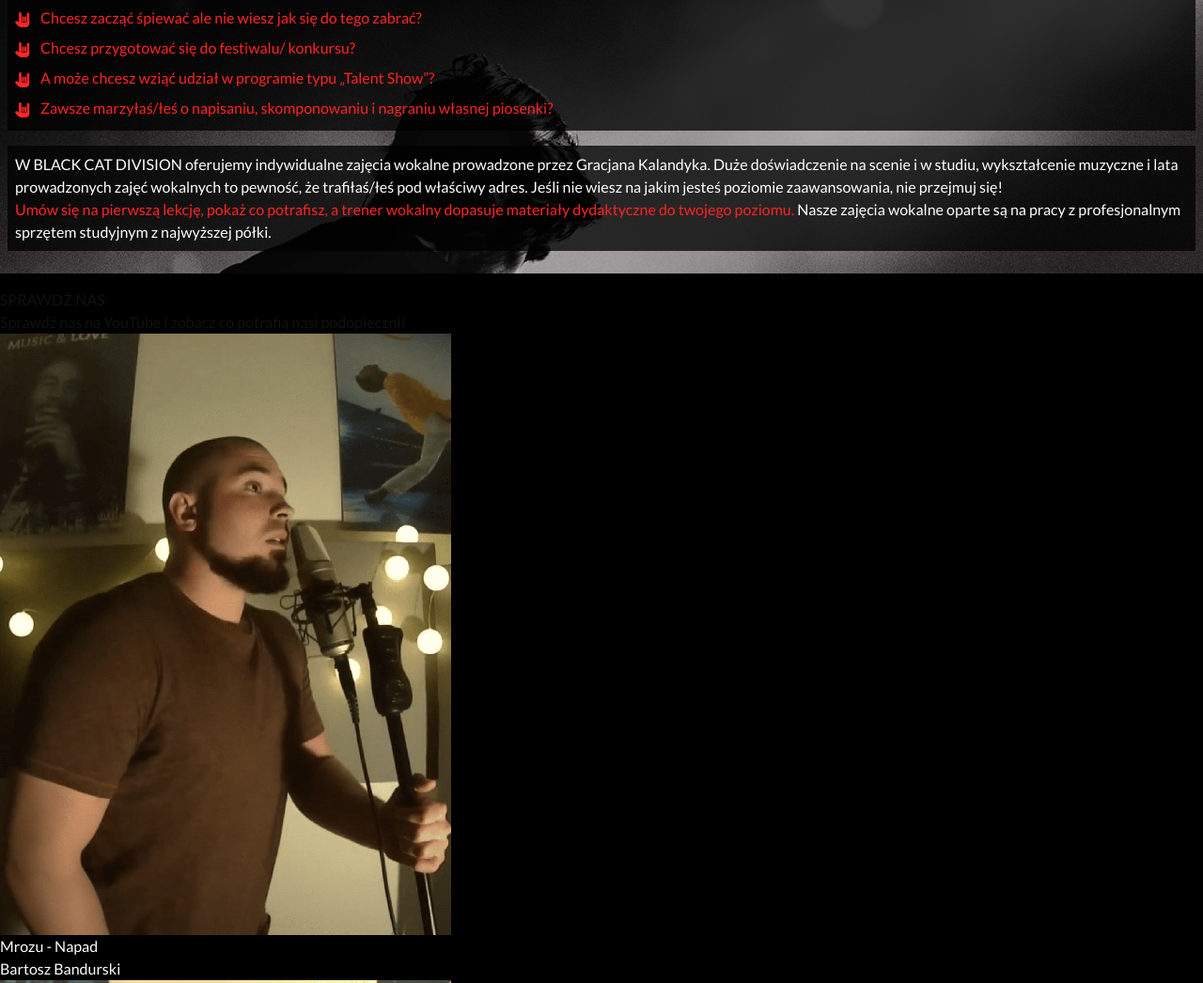
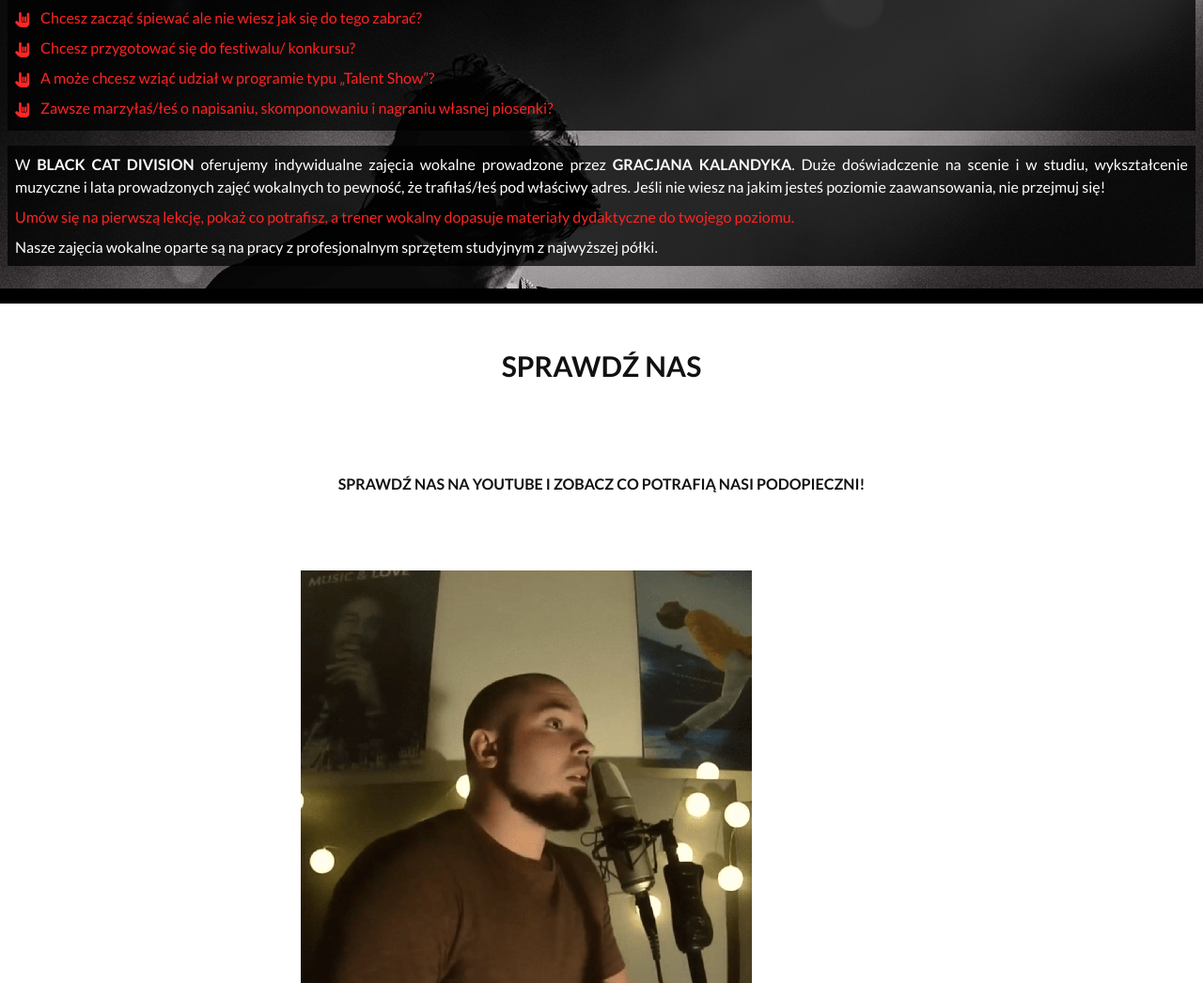
Before and after one commit to dawid-majewski-pl/black_cat_division, a website: page public/index.html in a window 1280 px wide. Shown: the part 3691-4737 px from the top of the page at 94% size. Drawn offline with Linux system fonts and the light colour scheme.

Commit message:
Show section styled.

```diff
--- a/public/index.html
+++ b/public/index.html
@@ -158,52 +158,54 @@
                     <li class="py-1"><img class="inline w-4 mr-2" src="img/hand.webp" alt=""> A może chcesz wziąć udział w programie typu „Talent Show”?</li>
                     <li class="py-1"><img class="inline w-4 mr-2" src="img/hand.webp" alt=""> Zawsze marzyłaś/łeś o napisaniu, skomponowaniu i nagraniu własnej piosenki?</li>
                 </ul>
-                <div class="bg-black bg-opacity-75 m-2 p-2">
-                    <p>
-                        W <span>BLACK CAT DIVISION</span> oferujemy indywidualne zajęcia wokalne prowadzone przez <span>Gracjana Kalandyka</span>. Duże doświadczenie na scenie i w studiu, wykształcenie muzyczne i lata prowadzonych zajęć wokalnych to pewność, że trafiłaś/łeś pod właściwy adres.
+                <div class="bg-black bg-opacity-75 m-2 p-2 text-justify">
+                    <p class="mb-2">
+                        W <span class="font-bold">BLACK CAT DIVISION</span> oferujemy indywidualne zajęcia wokalne prowadzone przez <span class="font-bold">GRACJANA KALANDYKA</span>. Duże doświadczenie na scenie i w studiu, wykształcenie muzyczne i lata prowadzonych zajęć wokalnych to pewność, że trafiłaś/łeś pod właściwy adres.
                         Jeśli nie wiesz na jakim jesteś poziomie zaawansowania, nie przejmuj się!
                     </p>
+                    <p class="mb-2">
+                        <span class="text-red-main">Umów się na pierwszą lekcję, pokaż co potrafisz, a trener wokalny dopasuje materiały dydaktyczne do twojego poziomu.</span>
+                    </p>
                     <p>
-                        <span class="text-red-main">Umów się na pierwszą lekcję, pokaż co potrafisz, a trener wokalny dopasuje materiały dydaktyczne do twojego poziomu.</span>
-                        Nasze zajęcia wokalne oparte są na pracy z profesjonalnym sprzętem studyjnym z najwyższej półki.
+                        Nasze zajęcia wokalne oparte są na pracy z profesjonalnym sprzętem studyjnym z najwyższej półki.</p>
                     </p>
                 </div>
             </div>
         </section>
         <!-- Show Section -->
-        <section id="show">
+        <section id="show" class="bg-white pb-4 my-4">
             <header>
-                <h2 class="text-black-main uppercase">Sprawdź nas</h2>
+                <h2 class="text-3xl uppercase font-bold py-12 m-auto text-center text-black-main">Sprawdź nas</h2>
             </header>
-            <p class="text-black-main">Sprawdź nas na YouTube i zobacz co potrafią nasi podopieczni!</p>
+            <p class="uppercase font-bold py-12 m-auto text-center w-[70%] text-black-main">Sprawdź nas na YouTube i zobacz co potrafią nasi podopieczni!</p>
             <!-- Grid -->
-            <div>
+            <div class="grid grid-cols-1 gap-8 justify-items-center py-8">
                 <!-- Card -->
-                <article>
+                <article class="card">
                     <a href="https://www.youtube.com/watch?v=5AS7nRmRD_c&ab_channel=GracjanKalandyk" target="blank">
                         <img src="img/link_one.webp" alt="Uczeń śpiewający piosenkę Mroza.">
                     </a>
-                    <div>
+                    <div class="badge">
                         <h3>Mrozu - Napad</h3>
                         <p>Bartosz Bandurski</p>
                     </div>
                 </article>
                 <!-- Card -->
-                <article>
+                <article class="card">
                     <a href="https://www.youtube.com/watch?v=LK6hLM665II" target="blank">
                         <img src="img/link_two.webp" alt="Uczennica śpiewająca piosenkę zespołu Varius Manx.">
                     </a>
-                    <div>
+                    <div class="badge">
                         <h3>Varius Manx - Ruchome piaski</h3>
                         <p>Alicja Semkiw</p>
                     </div>
                 </article>
                 <!-- Card -->
-                <article>
+                <article class="card">
                     <a href="https://www.youtube.com/watch?v=zwJxVk1vAlk" target="blank">
                         <img src="img/link_three.webp" alt="Uczennica śpiewająca piosenkę Viki Gabor.">
                     </a>
-                    <div>
+                    <div class="badge">
                         <h3>Viki Gabor - Moonlight</h3>
                         <p>Agatka Gastoł</p>
                     </div>
--- a/src/input.css
+++ b/src/input.css
@@ -2,3 +2,11 @@
 @tailwind base;
 @tailwind components;
 @tailwind utilities;
+
+.card {
+    @apply w-[50%] relative font-bold;
+}
+
+.badge {
+    @apply absolute bottom-[0] bg-black bg-opacity-70 w-full p-4 text-center;
+}
```
Also changed, not shown: public/styles/styles.css.
